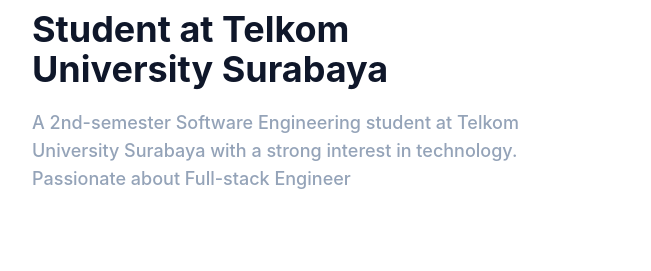
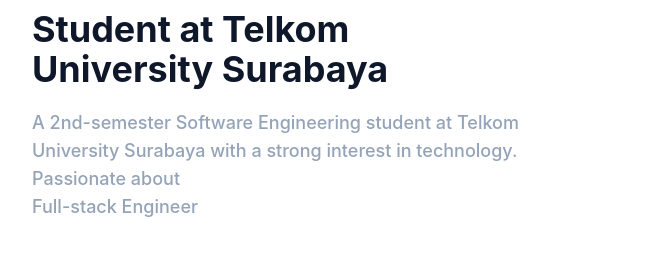
Before and after one commit to ReiArasy/portfolio-ara, a website: page index.html in a window 1280 px wide. Shown: the part 1017-1288 px from the top of the page, 0-651 px from the left. Drawn offline with nearby package versions, Linux system fonts and the light colour scheme.

Commit message:
prtflio-tlwnd-ara

```diff
--- a/index.html
+++ b/index.html
@@ -83,7 +83,7 @@
                 <div class="w-full px-4 mb-10 lg:w-1/2 service__top">
                     <h4 class="font-bold uppercase text-purple-500 txt-lg mb-3">About me</h4>
                     <h2 class="font-bold text-dark text-3xl mb-5 max-w-md lg:text-4xl">Student at Telkom University Surabaya </h2>
-                    <p class="font-medium text-base text-slate-400 max-w-xl lg:text-lg">A 2nd-semester Software Engineering student at Telkom University Surabaya with a strong interest in technology. Passionate about Full-stack Engineer</p>
+                    <p class="font-medium text-base text-slate-400 max-w-xl lg:text-lg">A 2nd-semester Software Engineering student at Telkom University Surabaya with a strong interest in technology. Passionate about <br>Full-stack Engineer</p>
                 </div>
                 <div class="w-full px-4 lg:w-1/2 service__top">
                     <h3 class="font-semibold text-dark text-2xl mb-4 lg:text-3xl lg:pt-10">Let's Connect!</h3>
```
